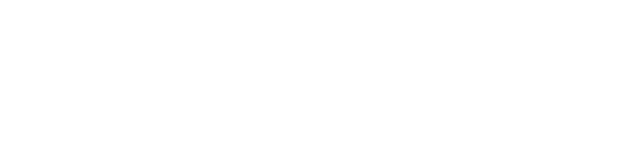
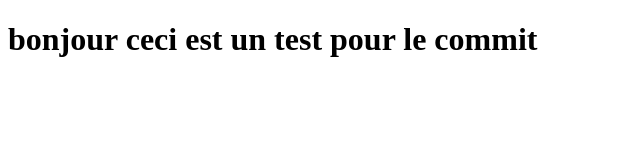
Before and after one commit to prygal98/web2, a plain HTML site: page exercises/module1/index.html in a window 1280 px wide. Shown: the whole page, without its empty margins (0-640 px from the left). Drawn offline with Linux system fonts and the light colour scheme.

Commit message:
new:ex01

```diff
--- a/exercises/module1/index.html
+++ b/exercises/module1/index.html
@@ -7,6 +7,6 @@
     <title>module1</title>
 </head>
 <body>
-
+    <h1>bonjour ceci est un test pour le commit </h1>
 </body>
 </html>
```
